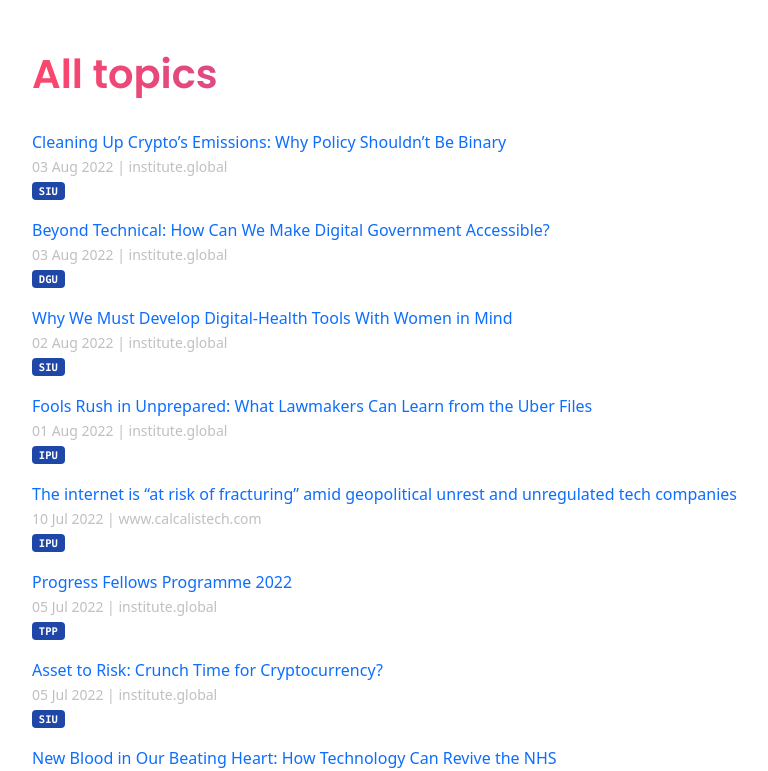
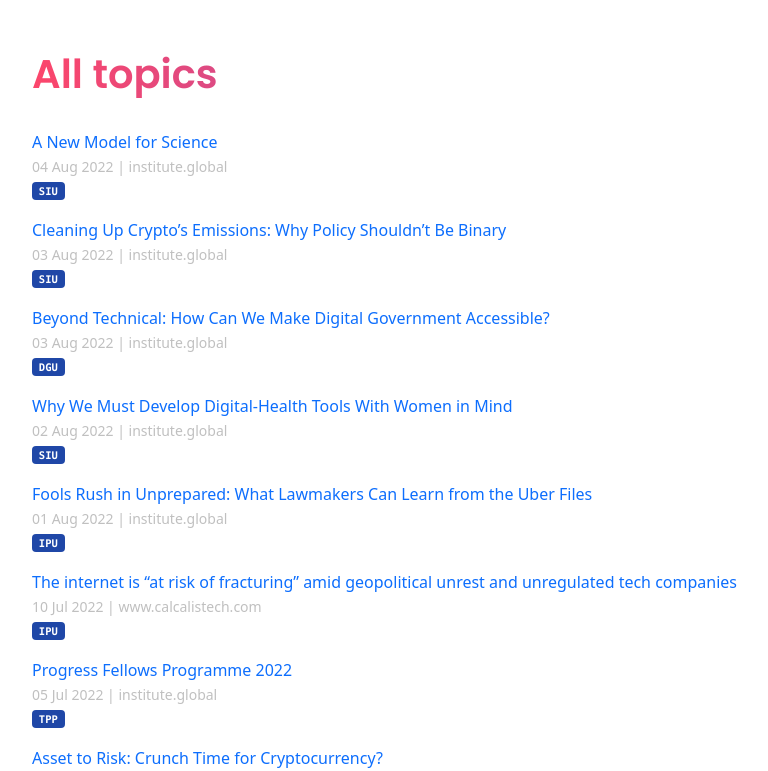
Before and after one commit to techpolicyio/techpolicyio.github.io, a Jekyll site: the page built from pages/home.md, in a window 1280 px wide and 900 px high, scrolled down 764 px, cut to the strip 129-900 px from the top of the window. Shown: the whole strip, without its empty margins (50-818 px from the left). Built offline with Jekyll 4.4.1, drawn with Linux system fonts in a browser that asks for light colours.

Commit message:
Update links.yml

```diff
--- a/_data/links.yml
+++ b/_data/links.yml
@@ -1468,3 +1468,7 @@
   url: https://institute.global/policy/beyond-technical-how-can-we-make-digital-government-accessible
   date: 2022-08-03
   unit: dgu
+- title: "A New Model for Science"
+  url: https://institute.global/policy/new-model-science
+  date: 2022-08-04
+  unit: siu
```
